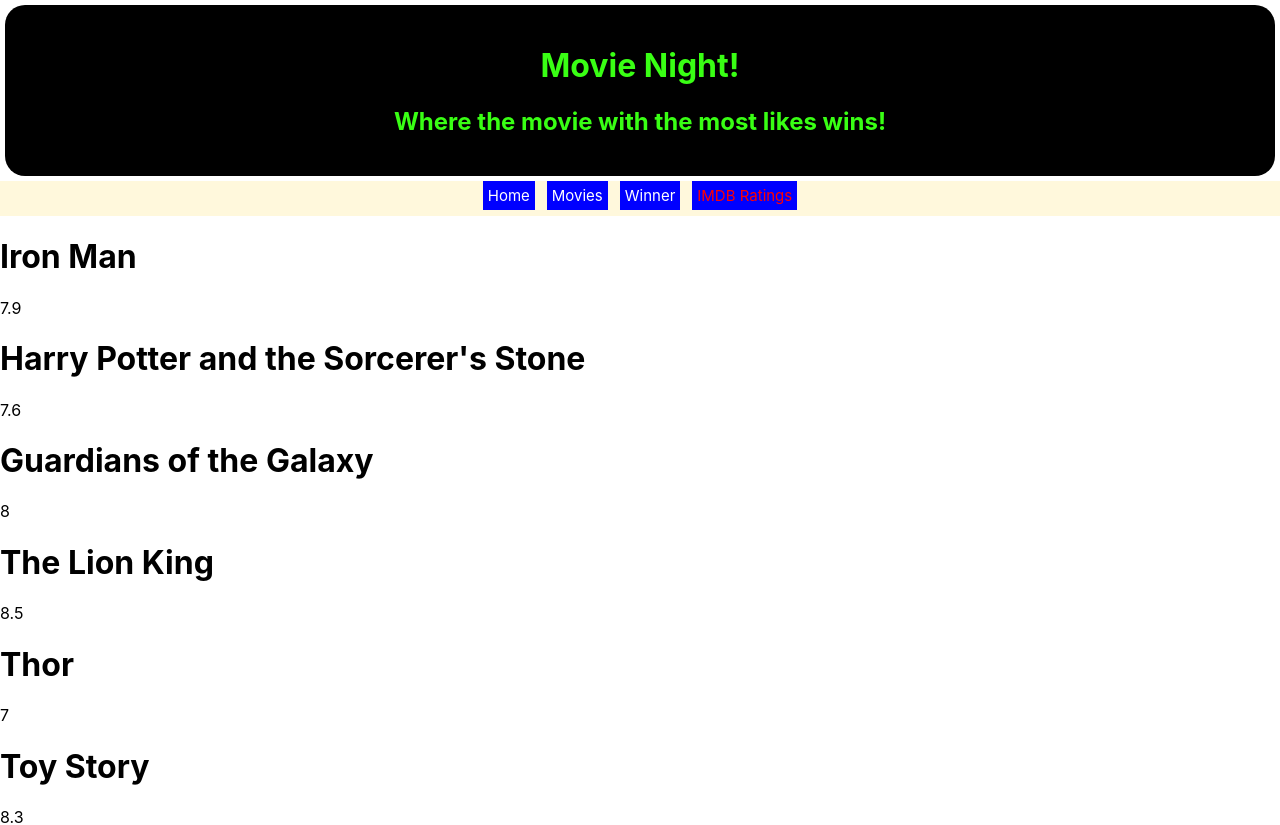
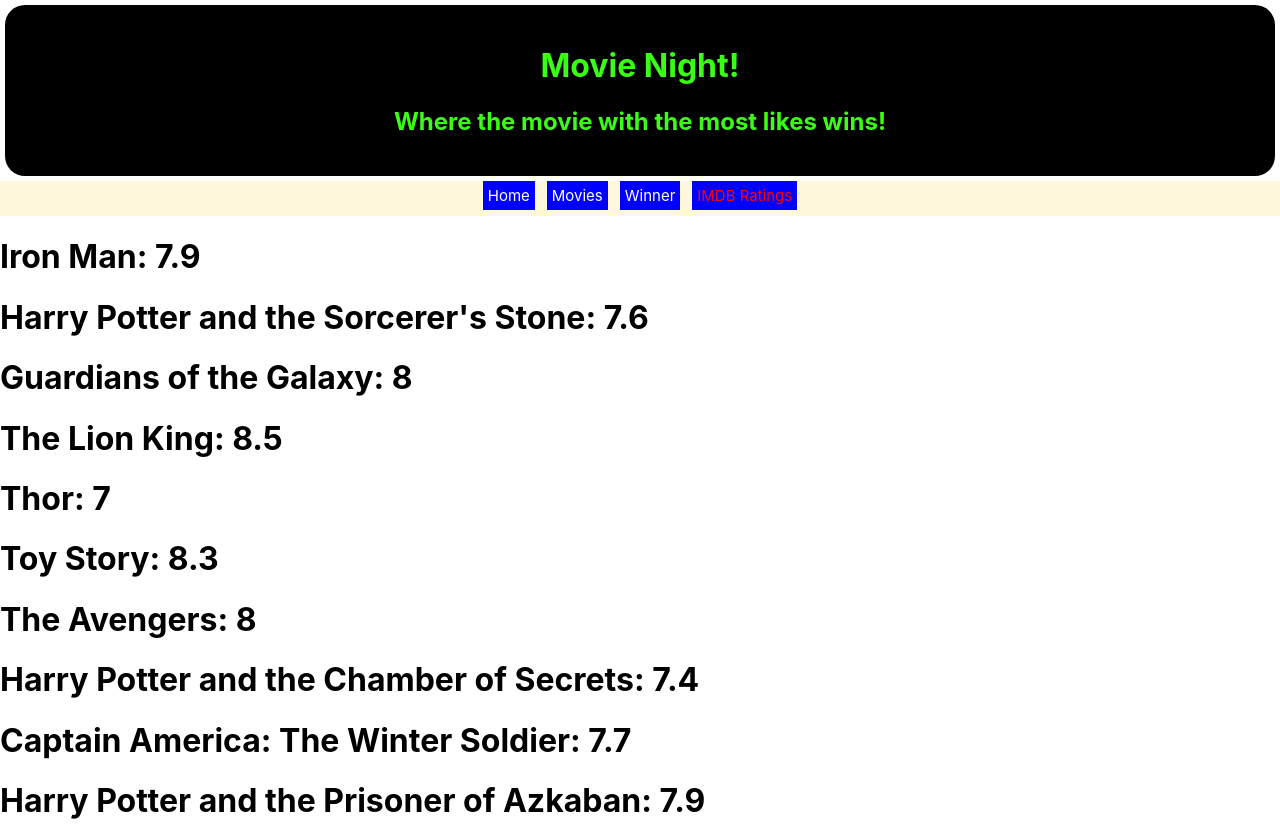
Before and after one commit to ianbachiller/Phase-2-Project-Movie-App, a React (Create React App) app: page /ratings in a window 1280 px wide. Shown: the top 825 px of the page. Built offline with nearby package versions, Linux system fonts and the light colour scheme; data requests are answered from the project's data file.

Commit message:
updated ratings

```diff
--- a/src/Ratings.js
+++ b/src/Ratings.js
@@ -12,8 +12,7 @@
       .then((data) => {
         const imdbRatings = data.map((movie) => (
           <div key={movie.id}>
-            <h1>{movie.title}</h1>
-            <p>{movie.imdbRating}</p>
+            <h1>{movie.title}: {movie.imdbRating}</h1>
           </div>
         ));
         setRatings(imdbRatings);
```
